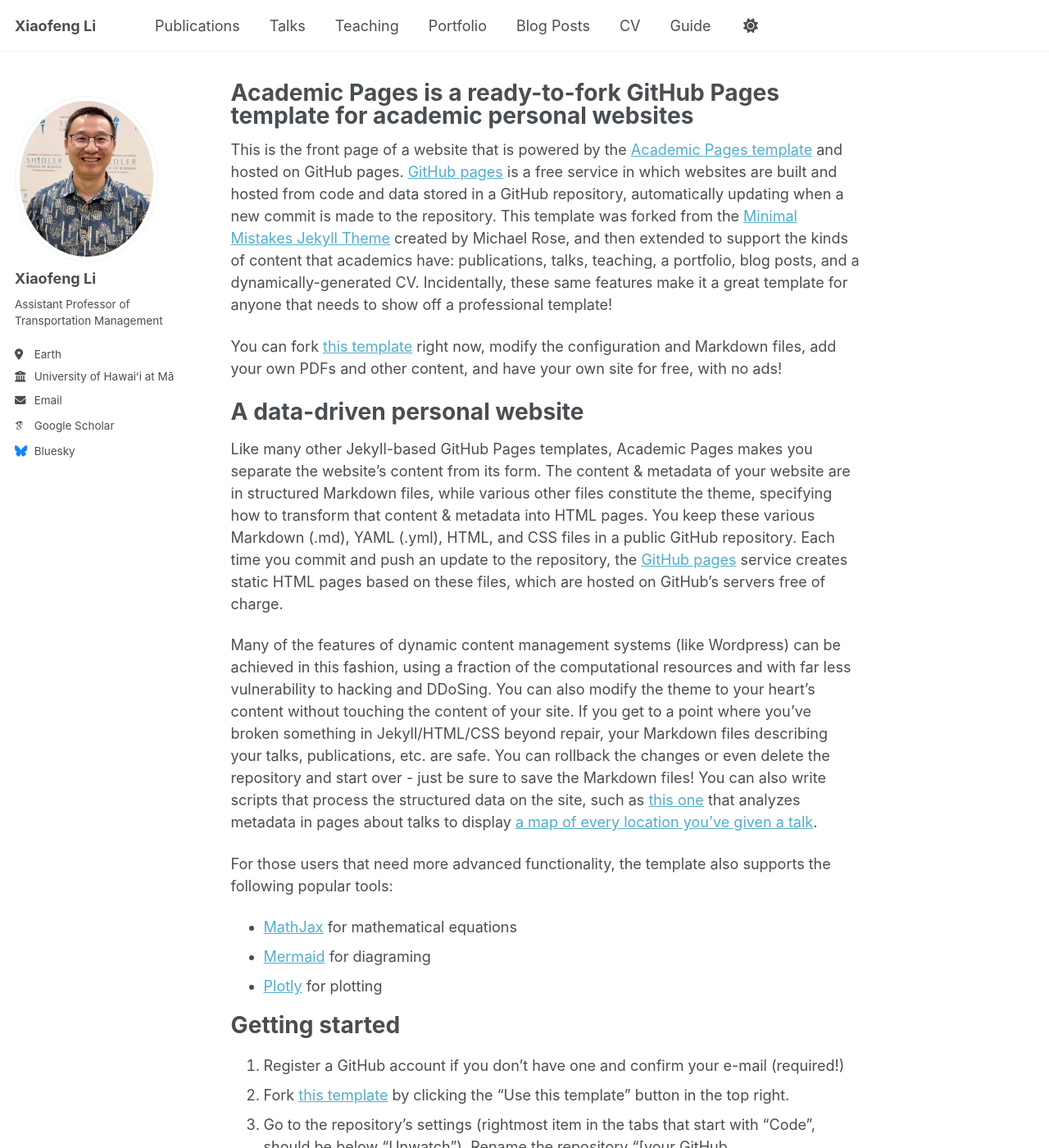
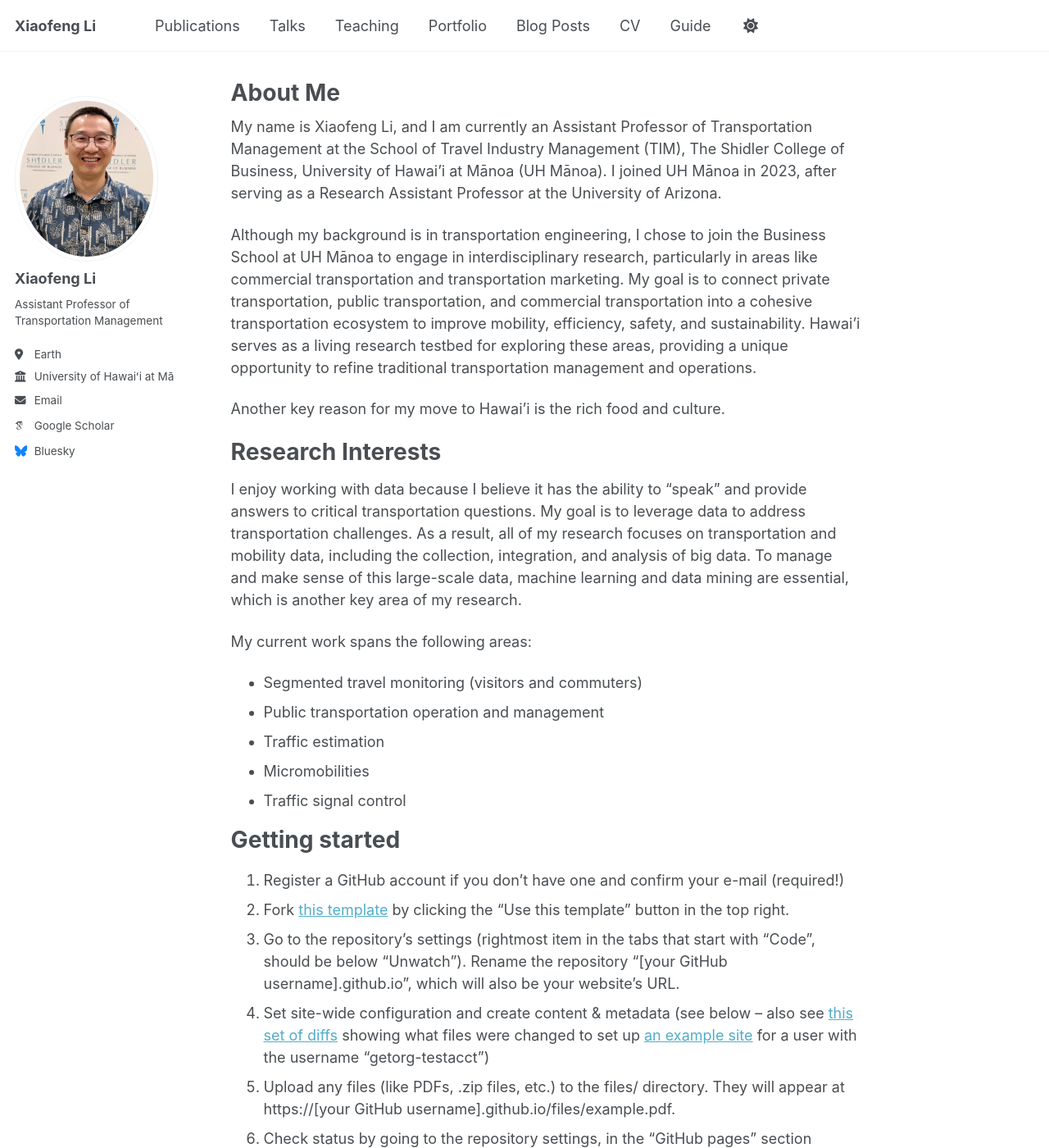
Before and after one commit to Leefun2014/xiaofengli.github.io, a Jekyll site: the page built from _pages/about.md, in a window 1280 px wide and 1400 px high. Shown: the whole window at 82% size. Built offline with Jekyll 4.4.1, drawn with Linux system fonts in a browser that asks for light colours; some web fonts are replaced; a script bundle is joined from its source files by our own code; library files that are not in the unit come from our copies.

Commit message:
Update about.md

```diff
--- a/_pages/about.md
+++ b/_pages/about.md
@@ -1,26 +1,29 @@
 ---
 permalink: /
-title: "Academic Pages is a ready-to-fork GitHub Pages template for academic personal websites"
+title: "About Me"
 author_profile: true
 redirect_from:
   - /about/
   - /about.html
 ---
 
-This is the front page of a website that is powered by the [Academic Pages template](https://github.com/academicpages/academicpages.github.io) and hosted on GitHub pages. [GitHub pages](https://pages.github.com) is a free service in which websites are built and hosted from code and data stored in a GitHub repository, automatically updating when a new commit is made to the repository. This template was forked from the [Minimal Mistakes Jekyll Theme](https://mmistakes.github.io/minimal-mistakes/) created by Michael Rose, and then extended to support the kinds of content that academics have: publications, talks, teaching, a portfolio, blog posts, and a dynamically-generated CV. Incidentally, these same features make it a great template for anyone that needs to show off a professional template!
+My name is Xiaofeng Li, and I am currently an Assistant Professor of Transportation Management at the School of Travel Industry Management (TIM), The Shidler College of Business, University of Hawai'i at Mānoa (UH Mānoa). I joined UH Mānoa in 2023, after serving as a Research Assistant Professor at the University of Arizona.
 
- You can fork [this template](https://github.com/academicpages/academicpages.github.io) right now, modify the configuration and Markdown files, add your own PDFs and other content, and have your own site for free, with no ads!
+Although my background is in transportation engineering, I chose to join the Business School at UH Mānoa to engage in interdisciplinary research, particularly in areas like commercial transportation and transportation marketing. My goal is to connect private transportation, public transportation, and commercial transportation into a cohesive transportation ecosystem to improve mobility, efficiency, safety, and sustainability. Hawai'i serves as a living research testbed for exploring these areas, providing a unique opportunity to refine traditional transportation management and operations.
 
-A data-driven personal website
+Another key reason for my move to Hawai'i is the rich food and culture.
+
+Research Interests
 ======
-Like many other Jekyll-based GitHub Pages templates, Academic Pages makes you separate the website's content from its form. The content & metadata of your website are in structured Markdown files, while various other files constitute the theme, specifying how to transform that content & metadata into HTML pages. You keep these various Markdown (.md), YAML (.yml), HTML, and CSS files in a public GitHub repository. Each time you commit and push an update to the repository, the [GitHub pages](https://pages.github.com/) service creates static HTML pages based on these files, which are hosted on GitHub's servers free of charge.
+I enjoy working with data because I believe it has the ability to "speak" and provide answers to critical transportation questions. My goal is to leverage data to address transportation challenges. As a result, all of my research focuses on transportation and mobility data, including the collection, integration, and analysis of big data. To manage and make sense of this large-scale data, machine learning and data mining are essential, which is another key area of my research.
 
-Many of the features of dynamic content management systems (like Wordpress) can be achieved in this fashion, using a fraction of the computational resources and with far less vulnerability to hacking and DDoSing. You can also modify the theme to your heart's content without touching the content of your site. If you get to a point where you've broken something in Jekyll/HTML/CSS beyond repair, your Markdown files describing your talks, publications, etc. are safe. You can rollback the changes or even delete the repository and start over - just be sure to save the Markdown files! You can also write scripts that process the structured data on the site, such as [this one](https://github.com/academicpages/academicpages.github.io/blob/master/talkmap.ipynb) that analyzes metadata in pages about talks to display [a map of every location you've given a talk](https://academicpages.github.io/talkmap.html).
+My current work spans the following areas:
+- Segmented travel monitoring (visitors and commuters)
+- Public transportation operation and management
+- Traffic estimation
+- Micromobilities
+- Traffic signal control
 
-For those users that need more advanced functionality, the template also supports the following popular tools:
-- [MathJax](https://www.mathjax.org/) for mathematical equations
-- [Mermaid](https://mermaid.js.org/) for diagraming
-- [Plotly](https://plotly.com/javascript/) for plotting
 
 Getting started
 ======
```
